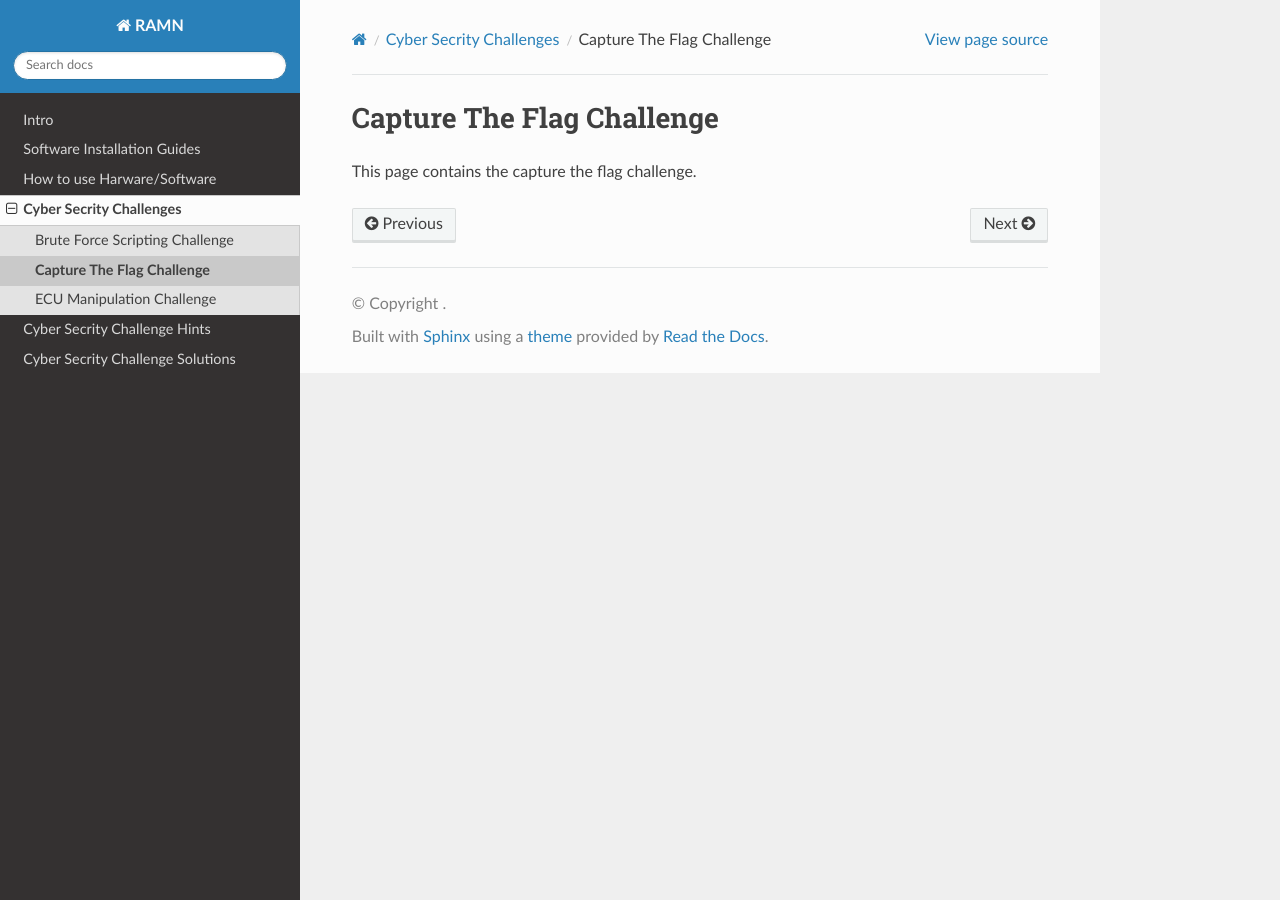
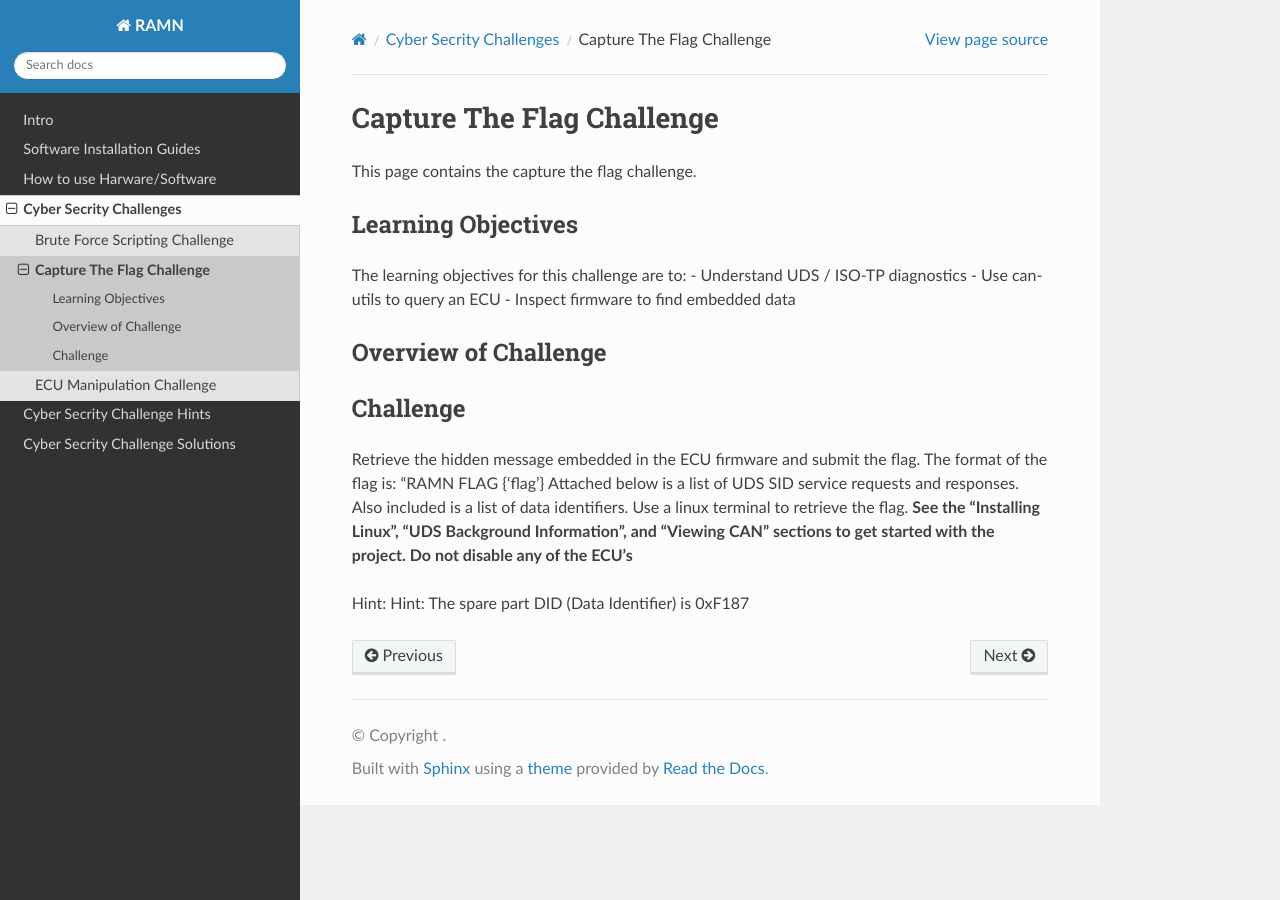
Before and after one commit to JonasvonStein/F25-04-Drive-Secure-Teaching-Automotive-Cybersecurity-with-RAMN, a Sphinx documentation site: the page built from docs/challengeProblems/Capture_The_Flag.rst, in a window 1280 px wide. Built offline with Sphinx 7.4.7 and the Read the Docs theme 3.1.0, drawn with Linux system fonts in a browser that asks for light colours; pages that are not in the unit, such as notebooks, are missing from menus.

Commit message:
add pictures and addded Capture the flag

```diff
--- a/docs/challengeProblems/Capture_The_Flag.rst
+++ b/docs/challengeProblems/Capture_The_Flag.rst
@@ -4,3 +4,27 @@ Capture The Flag Challenge
 ==========================
 
 This page contains the capture the flag challenge.
+
+Learning Objectives
+^^^^^^^^^^^^^^^^^^^
+
+The learning objectives for this challenge are to:
+- Understand UDS / ISO-TP diagnostics
+- Use can-utils to query an ECU
+- Inspect firmware to find embedded data
+
+Overview of Challenge
+^^^^^^^^^^^^^^^^^^^^^
+
+
+
+Challenge
+^^^^^^^^^
+
+Retrieve the hidden message embedded in the ECU firmware and submit the flag. The format of the flag is: “RAMN FLAG {'flag'}
+Attached below is a list of UDS SID service requests and responses. Also included is a list of data identifiers.
+Use a linux terminal to retrieve the flag. **See the “Installing Linux”, “UDS Background Information”, and “Viewing CAN”
+sections to get started with the project. Do not disable any of the ECU's**
+
+Hint:
+Hint: The spare part DID (Data Identifier) is 0xF187
--- a/docs/challengeSolutions/Brute_Force_Scripting.rst
+++ b/docs/challengeSolutions/Brute_Force_Scripting.rst
@@ -4,3 +4,6 @@ Brute Force Scripting Challenge Solution
 ========================================
 
 This page contains the brute force scripting challenge solution.
+
+Solution
+^^^^^^^^
```
Also changed, not shown: docs/challengeHints/Brute_Force_Scripting.rst (+22 -0 lines), docs/img/Capture_The_Flag_ECU_UDS.png (added), docs/img/Capture_The_Flag_Solution.png (added), docs/img/ECU_Manipulation_Data_Bytes.png (added), docs/img/ECU_Manipulation_Tail_Bytes.png (added), docs/img/UDS_Service_Identifiers.png (added), docs/img/UDS_Standardized_Data_Identifiers.png (added), 1 other file.
